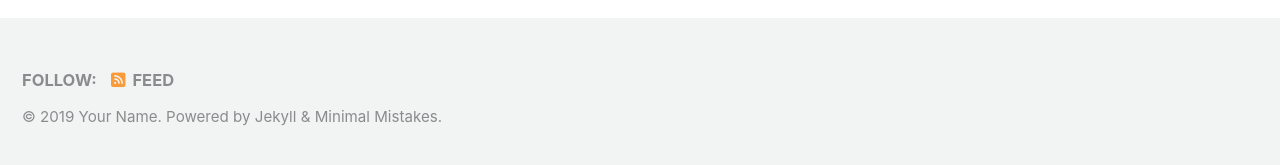
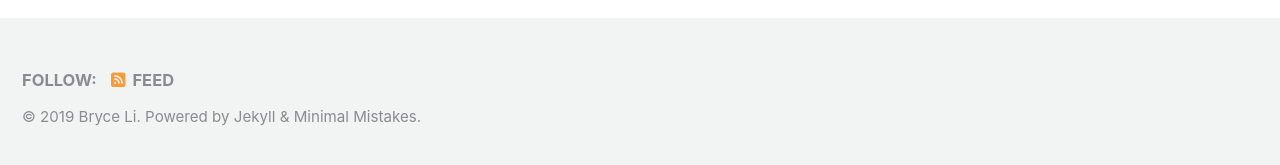
Before and after one commit to woahbryce/woahbryce.github.io, a Jekyll site: the page built from index.html, in a window 1280 px wide and 900 px high, scrolled down 222 px. Shown: the part 727-892 px from the top of the window. Built offline with Jekyll 4.4.1, drawn with Linux system fonts in a browser that asks for light colours; cached includes are drawn as plain includes; nearby versions of some CDN libraries; the list of posts is cut into pages by our own code; some of the changed text lies outside the part shown.

Commit message:
updated _config

```diff
--- a/_config.yml
+++ b/_config.yml
@@ -16,11 +16,11 @@ minimal_mistakes_skin    : "default" # "air", "aqua", "contrast", "dark", "dirt"
 
 # Site Settings
 locale                   : "en-US"
-title                    : "Site Title"
+title                    : "Bryce Li"
 title_separator          : "-"
 subtitle                 : # site tagline that appears below site title in masthead
-name                     : "Your Name"
-description              : "An amazing website."
+name                     : "Bryce Li"
+description              : "Data Science Portfolio"
 url                      : # the base hostname & protocol for your site e.g. "https://mmistakes.github.io"
 baseurl                  : # the subpath of your site, e.g. "/blog"
 repository               : # GitHub username/repo-name e.g. "mmistakes/minimal-mistakes"
@@ -107,10 +107,10 @@ analytics:
 
 # Site Author
 author:
-  name             : "Your Name"
+  name             : "Bryce Li"
   avatar           : # path of avatar image, e.g. "/assets/images/bio-photo.jpg"
-  bio              : "I am an **amazing** person."
-  location         : "Somewhere"
+  bio              : "Data Science Portfolio"
+  location         : "Minneapolis, MN"
   email            :
   links:
     - label: "Email"
@@ -127,7 +127,7 @@ author:
       # url: "https://facebook.com/"
     - label: "GitHub"
       icon: "fab fa-fw fa-github"
-      # url: "https://github.com/"
+      # url: "https://github.com/woahbryce"
     - label: "Instagram"
       icon: "fab fa-fw fa-instagram"
       # url: "https://instagram.com/"
@@ -292,3 +292,11 @@ defaults:
       comments: # true
       share: true
       related: true
+
+  # _pages
+  - scope:
+      path: ""
+      type: pages
+    values:
+      layout: single
+      author_profile: true
```
